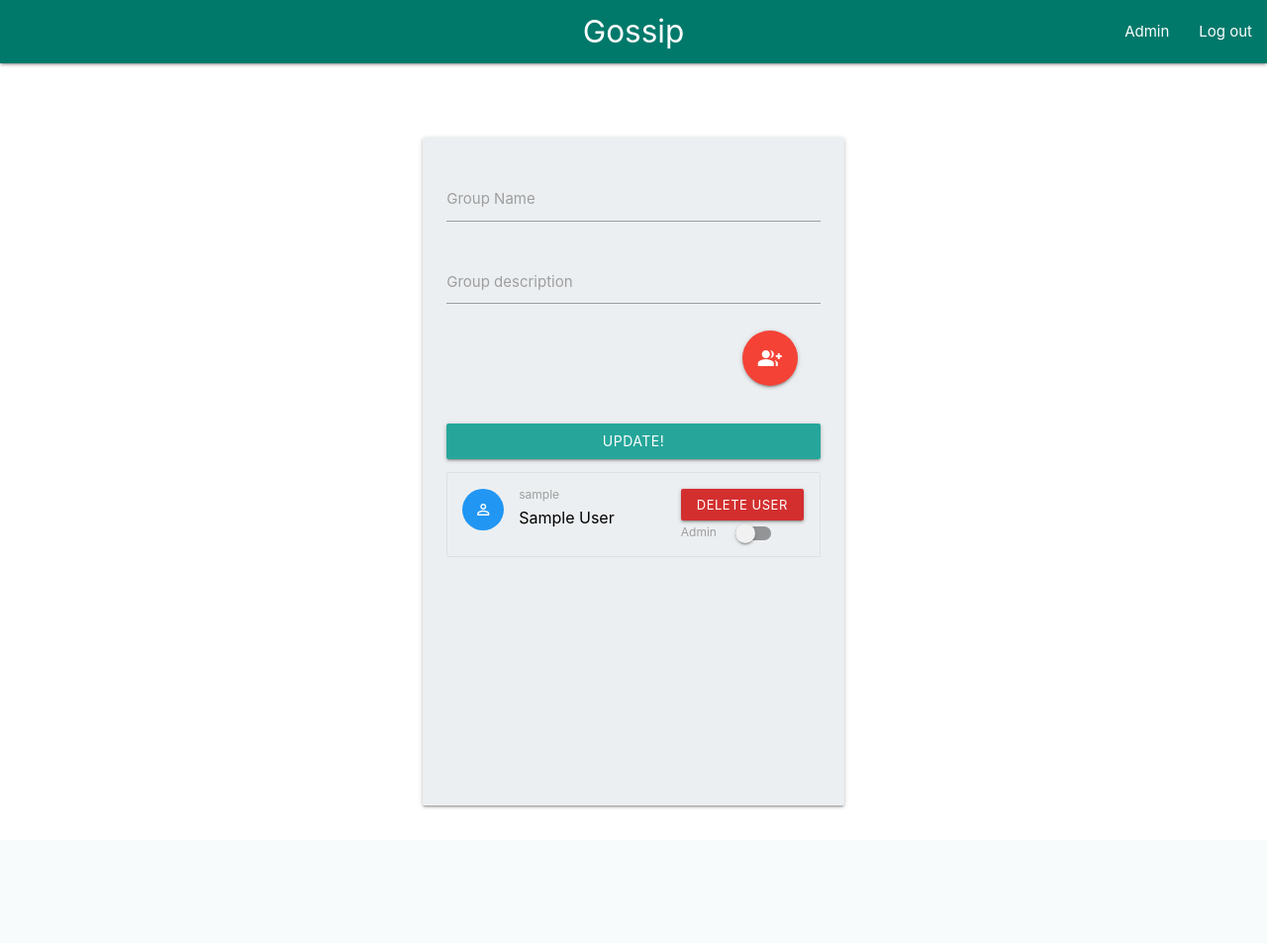
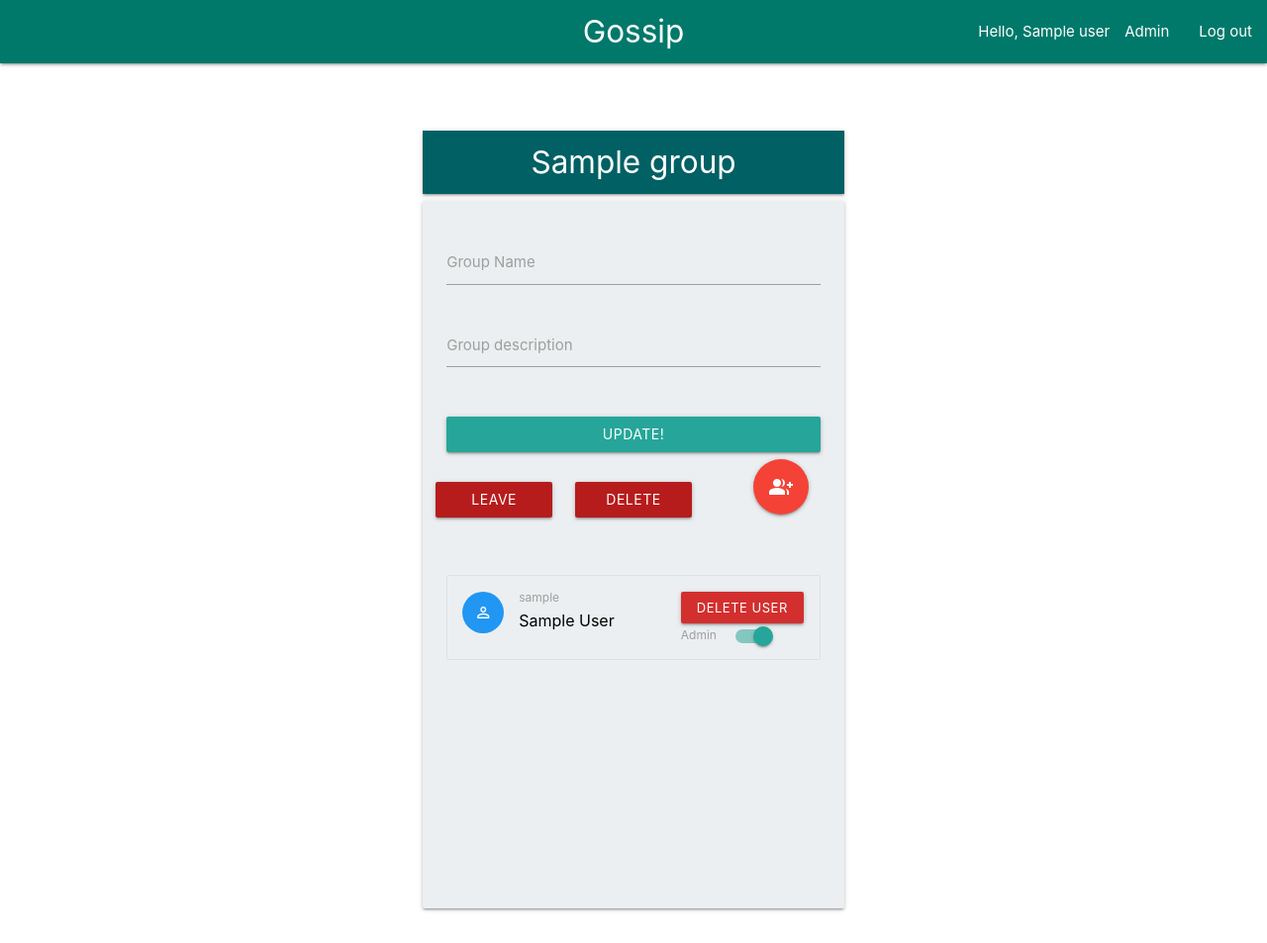
Before and after one commit to rohan-97/group-chat, a Flask app: page /edit_group/1 in a window 1280 px wide. Shown: the whole page at 99% size. Before the commit the page ends 817 px from the top, so only its background shows below. Run offline with Flask 2, Linux system fonts and the light colour scheme; the visitor is signed in with stand-in values (Sample User, id 1); tables that the repository leaves empty hold one stand-in row (values such as "Sample post").

Commit message:
Adding changes for group settings page

```diff
--- a/chat_app/controller/group_manager.py
+++ b/chat_app/controller/group_manager.py
@@ -2,7 +2,7 @@
 
 from typing import Iterator
 from chat_app.controller.controller_utils import handle_exception
-from chat_app.controller.user_manager import is_user_group_admin
+from chat_app.controller.user_manager import assert_user_is_group_admin, get_user_group_membership_details
 from chat_app.model.data import DB, Group, GroupMembers
 
 
@@ -38,8 +38,10 @@ def update_group(group_id:int, user_id:int, group_name:str=None, description:str
     return True, "Group updated successfully"
 
 
+@handle_exception
 def delete_group(group_id:int, user_id:int) ->None:
-    pass
+    assert_user_is_group_admin(user_id=user_id, group_id=group_id)
+
 
 def leave_group(group_id:int, user_id:int) ->None:
     pass
@@ -49,18 +51,25 @@ def add_users_to_group(group_id:int, curr_user_id:int, target_users_id_list:list
 
 @handle_exception
 def add_user_to_group(group_id:int, curr_user_id:int, target_user_id:int, add_as_admin:bool=False) -> None:
-    if not is_user_group_admin(user_id=curr_user_id, group_id=group_id):
-        raise Exception(f"Current user has insufficient privilege")
-    new_entry = GroupMembers(gid=group_id, uid=target_user_id, add_as_admin=False)
+    assert_user_is_group_admin(user_id=curr_user_id, group_id=group_id)
+    new_entry = GroupMembers(gid=group_id, uid=target_user_id)
     DB.session.add(new_entry)
     DB.session.commit()
     return True, "User successfully added"
 
+@handle_exception
 def remove_user_from_group(group_id:int, curr_user_id:int, target_user_id:int) -> None:
-    pass
+    assert_user_is_group_admin(user_id=curr_user_id, group_id=group_id)
+    user_entry = GroupMembers.query.get((group_id, target_user_id))
+    DB.session.delete(user_entry)
+    DB.session.commit()
+    return True, "Successfully Removed user"
 
-def make_user_group_admin(group_id:int, curr_user_id:int, target_user_id:int) -> None:
-    pass
-
-def revoke_group_admin_privileges(group_id:int, curr_user_id:int, target_user_id:int) -> None:
-    pass
+@handle_exception
+def set_group_admin_value(group_id:int, curr_user_id:int, target_user_id:int, group_admin:bool) -> None:
+    assert_user_is_group_admin(user_id=curr_user_id, group_id=group_id)
+    membership_details = get_user_group_membership_details(target_user_id, group_id)
+    membership_details.is_group_admin = group_admin
+    DB.session.add(membership_details)
+    DB.session.commit()
+    return True, "Successfully set user as admin"
--- a/chat_app/controller/user_manager.py
+++ b/chat_app/controller/user_manager.py
@@ -34,6 +34,16 @@ def get_registered_users_id() -> list[int]:
 def get_user_info(user_id:int) -> object:
     return User.query.get(user_id)
 
+def get_user_group_membership_details(user_id:int, group_id:int) -> bool:
+    group_membership = GroupMembers.query.get((group_id, user_id))
+    if not group_membership:
+        raise Exception(f"User with uid : {user_id} is not part of group : {group_id}")
+    return group_membership
+
 def is_user_group_admin(user_id:int, group_id:int) -> bool:
-    group_membership = GroupMembers.query.get(gid=group_id)
+    group_membership = get_user_group_membership_details(user_id, group_id)
     return group_membership.is_group_admin
+
+def assert_user_is_group_admin(user_id:int, group_id:int) -> bool:
+    if not is_user_group_admin(user_id=user_id, group_id=group_id):
+        raise Exception(f"Current user has insufficient privilege")
--- a/chat_app/static/css/global.css
+++ b/chat_app/static/css/global.css
@@ -16,6 +16,10 @@ div#dashboard-panel {
 i.user-card-icon {
     margin-top: 6px;
 }
+div.spacing-vertical {
+    margin-top: 5px;
+    margin-bottom: 5px;
+}
 i#group-Name-banner {
     margin-left: 11px;
 }
--- a/chat_app/static/js/group_settings.js
+++ b/chat_app/static/js/group_settings.js
@@ -1,6 +1,5 @@
 
 function add_user(userid, groupid) {
-    console.log(userid)
     fetch('/api/usergroup/manage', {
         method: 'POST',
         body: JSON.stringify({
@@ -12,9 +11,56 @@ function add_user(userid, groupid) {
         }
       }).then(response => response.json())
       .then(data => {
-        console.log('Success:', data);
+        M.toast({html:data.message})
+        var ele = document.querySelector("#user-entry-modal-"+userid)
+        ele.remove()
       })
       .catch((error) => {
-        console.error('Error:', error);
+        M.toast({html:data.message})
       });
 }
+
+function delete_user(userid, groupid, go_to_homepage=false) {
+    fetch('/api/usergroup/manage', {
+        method: 'DELETE',
+        body: JSON.stringify({
+            'user_id': userid,
+            'group_id': groupid
+        }), // string or object
+        headers: {
+          'Content-Type': 'application/json'
+        }
+      }).then(response => response.json())
+      .then(data => {
+        M.toast({html:data.message})
+        var ele = document.querySelector("#user-entry-settings-page-"+userid)
+        ele.remove()
+        if(go_to_homepage){
+          window.location.replace(window.location.origin);
+        }
+      })
+      .catch((error) => {
+        M.toast({html:data.message})
+      });
+}
+
+function toggle_group_admin(userid, groupid) {
+    var is_admin = !document.querySelector("#is-group-admin-"+userid).checked;
+    fetch('/api/usergroup/admin', {
+        method: 'POST',
+        body: JSON.stringify({
+            'user_id': userid,
+            'group_id': groupid,
+            'is_group_admin': is_admin
+        }), // string or object
+        headers: {
+          'Content-Type': 'application/json'
+        }
+      }).then(response => response.json())
+      .then(data => {
+        M.toast({html:data.message})
+      })
+      .catch((error) => {
+        M.toast({html:data.message})
+      });
+}
--- a/chat_app/templates/base.html
+++ b/chat_app/templates/base.html
@@ -17,6 +17,9 @@
             <div class="nav-wrapper teal darken-2">
                 <a href="{{ url_for('dashboard_page') }}" class="brand-logo center">Gossip</a>
                 <ul id="nav-mobile" class="right hide-on-med-and-down">
+                    {% if session_data %}
+                    <li><span>Hello, {{session.get('user_name').capitalize()}}</span></li>
+                    {% endif %}
                     {% if session_data and session_data.get('is_admin') %}
                     <li><a href="/admin">Admin</a></li>
                     {% endif %}
--- a/chat_app/templates/group_settings.html
+++ b/chat_app/templates/group_settings.html
@@ -8,27 +8,46 @@
 <div class="row">
   <div class="col m3 s0"></div>
   <div class="col s12 m6">
+    <nav>
+      <div class="nav-wrapper cyan darken-4">
+        <a href="{{url_for('group_chat_page', group_id=group.gid)}}" class="brand-logo center">{{group.name}}</a>
+      </div>
+    </nav>
     <div class="card-panel blue-grey lighten-5">
       <div class="row">
         <form class="col s12" method="PUT">
           <div class="row">
             <div class="input-field col s12 ">
-              <input id="icon_prefix" type="text" name="groupname" class="validate">
+              <input id="icon_prefix" type="text" name="groupname" class="validate"/>
               <label for="icon_prefix">Group Name</label>
             </div>
             <div class="input-field col s12">
               <textarea id="textarea1" class="materialize-textarea" name="groupdesc"></textarea>
               <label for="textarea1">Group description</label>
             </div>
+            <div class="col s12 m12 spacing-vertical">
+              <button class="btn waves-effect waves-light col s12 m12" id="create-group-button" type="submit" name="submit">Update!</button>
             </div>
+          </div>
+        </form>
+        <div class="row">
+          <div class="col s12 m4 spacing-vertical">
+            <button class="btn waves-effect waves-light col s12 m12 red darken-4" id="leave-group-button" onclick="delete_user('{{session_data.user_id}}', '{{group.gid}}', true)">Leave Group</button>
+          </div>
+          <div class="col s12 m4 spacing-vertical">
+            <button class="btn waves-effect waves-light col s12 m12 red darken-4" id="delete-group-button">Delete Group</button>
+          </div>
+          <div class="col m2 spacing-vertical right">
             <div data-target="modal1" class="btn-floating btn-large waves-effect waves-light red right fixed-action-btn modal-trigger"><i class="material-icons">group_add</i></div>
+          </div>
+        </div>
         <!-- Modal Structure -->
         <div id="modal1" class="modal">
           <div class="modal-content">
-              <h4>Modal Header</h4>
+            <h4>Add User</h4>
             <ul class="collection">
               {% for user in users_not_in_group %}
-                <li class="collection-item avatar blue-grey lighten-5">
+              <li class="collection-item avatar blue-grey lighten-5" id="user-entry-modal-{{user.uid}}">
                 <i class="material-icons circle blue user-card-icon">person_outline</i>
                 <label for="user-tile-name">{{user.username}}</label>
                 <p id="user-tile-name" class="black-text title">{{user.name}}</p>
@@ -43,21 +62,23 @@
             <div class="modal-close waves-effect waves-green btn-flat">Close</div>
           </div>
         </div>
-          <button class="btn waves-effect waves-light col s12 m12" id="create-group-button" type="submit" name="submit">Update!</button>
-        </form>
         <div class="col m12" id="modify-user-panel">
           <ul class="collection">
             {% for user, is_group_admin in users %}
-            <li class="collection-item avatar blue-grey lighten-5">
+            <li class="collection-item avatar blue-grey lighten-5" id="user-entry-settings-page-{{user.uid}}">
               <i class="material-icons circle blue user-card-icon">person_outline</i>
               <label for="user-tile-name">{{user.username}}</label>
               <p id="user-tile-name" class="black-text title">{{user.name}}</p>
               <span class="secondary-content">
-                <a class="waves-effect waves-light btn-small red darken-2">Delete User</a>
+                <a class="waves-effect waves-light btn-small red darken-2" onclick="delete_user('{{user.uid}}', '{{group.gid}}')">Delete User</a>
                 <div class="switch">
                   <label>
                     Admin
-                    <input type="checkbox">
+                    {% if is_user_group_admin(user.uid, group.gid) %}
+                    <input type="checkbox" checked name="group_admin" id="is-group-admin-{{user.uid}}" onclick="toggle_group_admin('{{user.uid}}', '{{group.gid}}')">
+                    {% else %}
+                    <input type="checkbox" name="group_admin" id="is-group-admin-{{user.uid}}" onclick="toggle_group_admin('{{user.uid}}', '{{group.gid}}')">
+                    {% endif %}
                     <span class="lever"></span>
                   </label>
                 </div>
@@ -65,8 +86,6 @@
             </li>
             {% endfor %}
           </ul>
-
-
         </div>
       </div>
     </div>
```
Also changed, not shown: chat_app/view/admin.py (+8 -2 lines), chat_app/view/groups.py (+29 -6 lines). Lines whose indentation alone changed are shown as unchanged.
